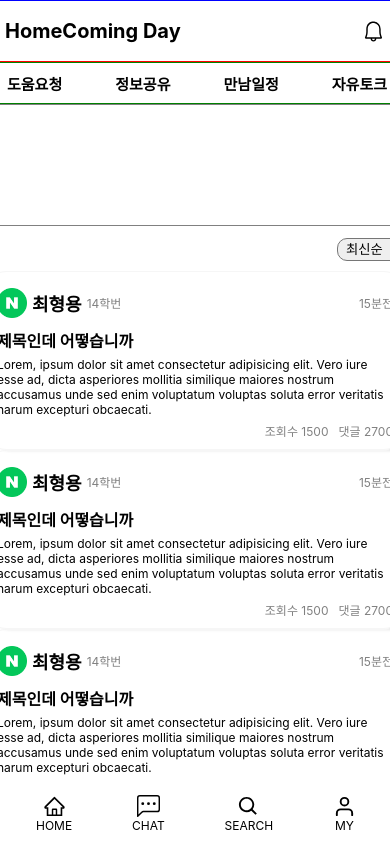
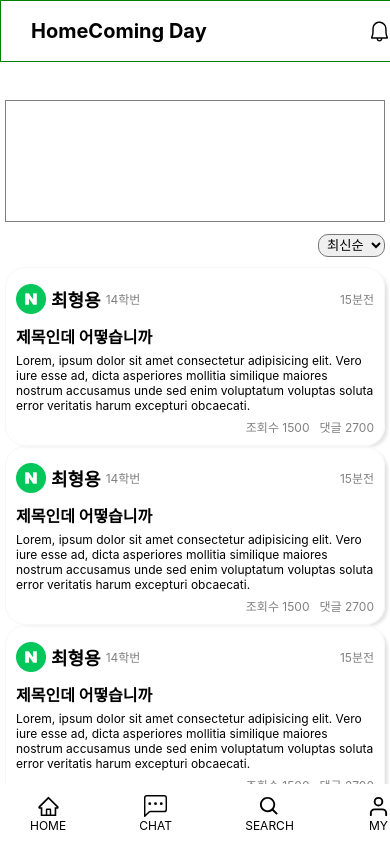
Before and after one commit to jennywoon/HomeComingDay, a React (Create React App) app: page /test in a window 390 px wide. Shown: the top 842 px of the page. Built offline with nearby package versions, Linux system fonts and the light colour scheme.

Commit message:
반응형 페이지 수정

```diff
--- a/src/components/BottomTap.jsx
+++ b/src/components/BottomTap.jsx
@@ -38,19 +38,20 @@ const BottomTap = () => {
 export default BottomTap;
 
 const SecondWrap = styled.div`
-    width: 420px;
+    /* width: 420px; */
     /* width: 100%; */
     position: fixed;
     bottom: 0;
     background-color: white;
 `
 const Bottom = styled.div`
+    width: 420px;
     height: 60px;
     /* border: 1px solid red; */
     display: flex;
     justify-content: space-between;
     align-items: center;
-    padding: 0 50px;
+    /* padding: 0 50px; */
 `
 
 const Tap = styled.div`
@@ -58,6 +59,7 @@ const Tap = styled.div`
     flex-direction: column;
     align-items: center;
     cursor: pointer;
+    padding: 0 30px;
 `
 const TapTitle = styled.div`
     font-size: 12px;
--- a/src/components/Header.jsx
+++ b/src/components/Header.jsx
@@ -8,8 +8,8 @@ const Header = () => {
 
     return (
         <HeaderContainer>
-            <HeaderTitle>HomeComing Day</HeaderTitle>
-            <VscBell size="23" />
+                <HeaderTitle style={{paddingLeft : "30px"}}>HomeComing Day</HeaderTitle>
+                <VscBell size="23" style={{paddingRight : "30px"}}/>
         </HeaderContainer>
 
     );
@@ -18,13 +18,22 @@ const Header = () => {
 export default Header;
 
 const HeaderContainer = styled.div`
+    /* width: 100%; */
+    width: 420px;
     height: 60px;
     display: flex;
     justify-content: space-between;
     align-items: center;
-    padding: 0 20px;
+    /* padding: 0 20px; */
     font-size: 20px;
     font-weight: bold;
+    position: fixed;
+    background-color: white;
+    border: 1px solid green;
+    z-index: 1;
+    /* top: 0; */
 `
 
-const HeaderTitle = styled.div``
+const HeaderTitle = styled.div`
+    /* padding-left: 20px; */
+`
--- a/src/components/HeaderTap.jsx
+++ b/src/components/HeaderTap.jsx
@@ -9,12 +9,12 @@ const HeaderTap = () => {
             <Navbar>
                 <NavbarTitle
                     onClick={() => { navigate("/") }}
-                style={{ cursor: "pointer", paddingLeft: "20px" }}
+                    style={{ cursor: "pointer", paddingLeft: "30px" }}
                 >도움요청</NavbarTitle>
                 <NavbarTitle>정보공유</NavbarTitle>
                 <NavbarTitle>만남일정</NavbarTitle>
                 <NavbarTitle
-                style={{ paddingRight: "20px"}}
+                    style={{ paddingRight: "30px" }}
                 >자유토크</NavbarTitle>
             </Navbar>
     );
@@ -29,9 +29,12 @@ const Navbar = styled.div`
     display: flex;
     justify-content: space-between;
     align-items: center;
-    /* padding: 0 20px; */
     font-size: 15px;
     font-weight: bold;
+    margin-top: 60px;
+    position: fixed;
+    background-color: white;
+    z-index: 2;
 `
 
 const NavbarTitle = styled.div``
--- a/src/components/Help.jsx
+++ b/src/components/Help.jsx
@@ -107,7 +107,10 @@ const Help = () => {
 export default Help
 
 const HelpContainer = styled.div`
+    height: 100vh;
     gap: 12px;
+    margin-top: 100px;
+    padding: 0 5px;
 `
 
 const Banner = styled.div`
--- a/src/components/Home.jsx
+++ b/src/components/Home.jsx
@@ -3,14 +3,17 @@ import styled from 'styled-components';
 import BottomTap from './BottomTap';
 import HeaderTap from "./HeaderTap"
 import Help from './Help';
+import Layout from './Layout';
 
 const Home = () => {
     return (
+        // <Layout>
         <HomeContainer>
-            <HeaderTap/>
-            <Help/>
-            <BottomTap/>
+                {/* <HeaderTap /> */}
+                <Help />
+                {/* <BottomTap /> */}
         </HomeContainer>
+        // </Layout>
     );
 };
 
@@ -21,9 +24,12 @@ const HomeContainer = styled.div`
     /* height: 800px; */
     height: 100%;
     /* height: calc(var(--vh, 1vh) * 93); */
-    border: 1px solid red;
+    /* border: 10px solid red; */
     display: flex;
     flex-direction: column;
+    /* justify-content: space-between; */
     overflow-y: scroll;
     overflow-x: hidden;
+    position: relative;
+
 `
--- a/src/components/Layout.jsx
+++ b/src/components/Layout.jsx
@@ -2,14 +2,19 @@ import React from 'react';
 import styled from 'styled-components';
 import BottomTap from './BottomTap';
 import Header from './Header';
+import { useMediaQuery } from "react-responsive";
+import HeaderTap from './HeaderTap';
 
 const Layout = ({ children }) => {
+
     return (
+
         <LayoutContainer>
             <LayoutWrap>
                 <Header />
+                <HeaderTap/>
                 <LayoutContents>{children}</LayoutContents>
-                {/* <BottomTap/> */}
+                <BottomTap/>
             </LayoutWrap>
         </LayoutContainer>
     );
@@ -24,21 +29,24 @@ const LayoutContainer = styled.div`
     background-color: #F7EDE2;
     display: flex;
     justify-content: center;
+
 `
 
 const LayoutWrap = styled.div`
     width: 420px;
     /* height: 929px; */
-    /* width: 100%;
-    height: 100%; */
+    /* width: 100%; */
+    /* height: 100%; */
     /* height: calc(var(--vh, 1vh) * 100); */
     border: 1px solid blue;
     background-color: white;
     display: flex;
     flex-direction: column;
     justify-content: space-between;
+    align-items: center;
 `
 const LayoutContents = styled.div`
     display: flex;
     justify-content: center;
+    align-items: center;
 `
--- a/src/components/Test.jsx
+++ b/src/components/Test.jsx
@@ -1,25 +1,17 @@
 import React from 'react';
-import { useMediaQuery } from "react-responsive"
-import MainPage from '../pages/MainPage';
+import BottomTap from './BottomTap';
+import Header from './Header';
+import HeaderTap from './HeaderTap';
+import Home from './Home';
 
 const Test = () => {
-
-    const isPc = useMediaQuery({
-        query: "(min-width:1024px)"
-    });
-    const isTablet = useMediaQuery({
-        query: "(min-width:768px) and (max-width:1023px)"
-    });
-    const isMobile = useMediaQuery({
-        query: "(max-width:767px)"
-    });
-
     return (
-        <div>
-            {isPc && <MainPage/>}
-            {isTablet && <MainPage/>}
-            {isMobile && <MainPage/>}
-        </div>
+        <>
+            <Header/>
+            {/* <HeaderTap/> */}
+            <Home/>
+            <BottomTap/>
+        </>
     );
 };
 
--- a/src/pages/MainHelp.jsx
+++ /dev/null
@@ -1,10 +0,0 @@
-import Help from "../components/Help"
-import Layout from "../components/Layout"
-
-const MainHelp = () =>{
-    return (
-            <Help/>
-    )
-
-}
-export default MainHelp
--- a/src/pages/MainPage.jsx
+++ b/src/pages/MainPage.jsx
@@ -1,16 +1,25 @@
 import React from 'react';
 import Home from '../components/Home';
+import { useMediaQuery } from "react-responsive";
 import Layout from '../components/Layout';
-import Help from "../components/Help"
-import HeaderTap from '../components/HeaderTap';
 
 const MainPage = () => {
 
+    const isPc = useMediaQuery({
+        query: "(min-width:1024px)"
+    });
+    const isTablet = useMediaQuery({
+        query: "(min-width:768px) and (max-width:1023px)"
+    });
+    const isMobile = useMediaQuery({
+        query: "(min-width:280px) and (max-width:767px)"
+    });
+
     return (
-
         <Layout>
-            <Home>
-            </Home>
+            {isPc && <Home />}
+            {isTablet && <Home />}
+            {isMobile && <Home />}
         </Layout>
     );
 };
--- a/src/shared/Router.js
+++ b/src/shared/Router.js
@@ -3,9 +3,8 @@ import { BrowserRouter, Route, Routes } from "react-router-dom";
 import NaverLogin from "../components/NaverLogin";
 import LoginPage from "../pages/LoginPage";
 import SignUpPage from "../pages/SignUpPage";
-import MainHelp from "../pages/MainHelp"
-import MainPage from "../pages/MainPage";
-import Test from "../components/Test"
+import MainPage from "../pages/MainPage"
+import Test from "../components/Test";
 
 const Router = () => {
 
@@ -16,7 +15,6 @@ const Router = () => {
         <Route path="/login" element={<LoginPage />}></Route>
         <Route path="/signup" element={<SignUpPage />}></Route>
         <Route path="/" element={<MainPage />} />
-        <Route path="/mainhelp" element={<MainHelp />} />
         <Route path="/test" element={<Test />} />
       </Routes>
     </BrowserRouter>
```
Lines whose indentation alone changed are shown as unchanged.
